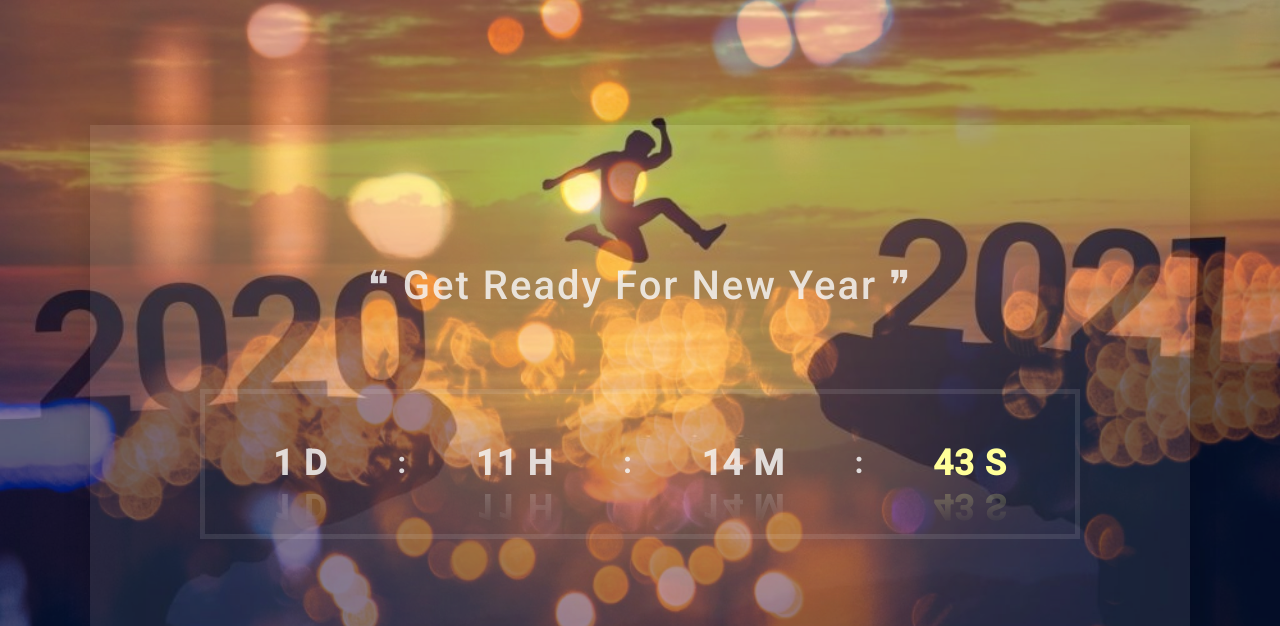
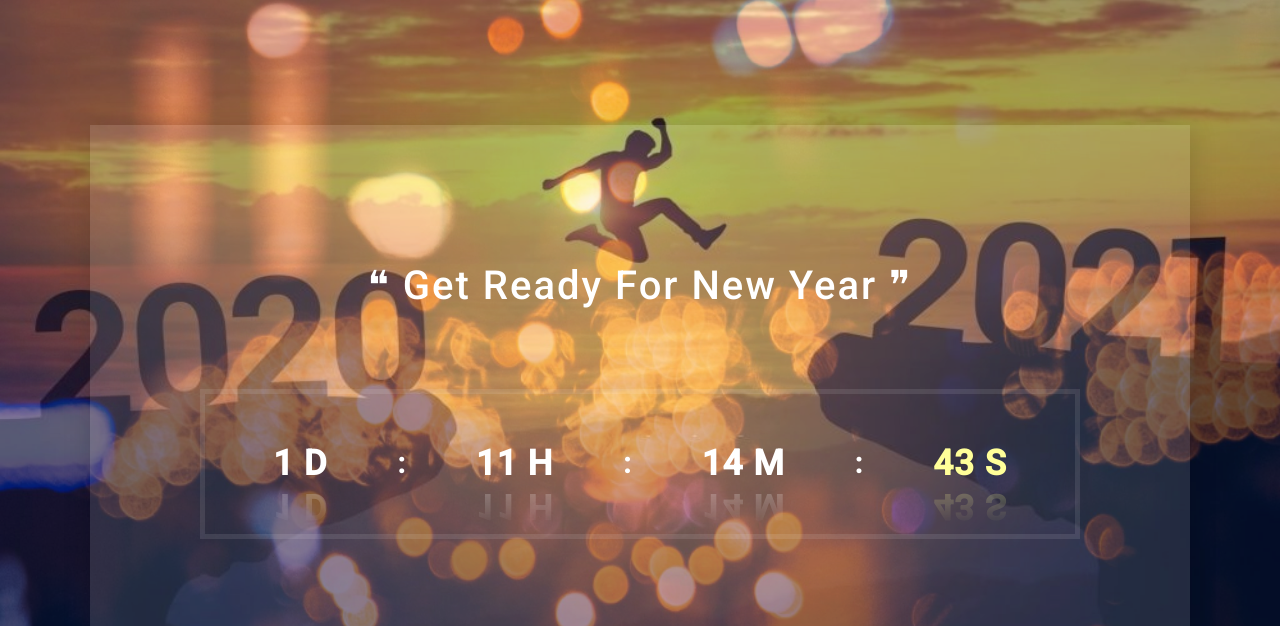
Before and after one commit to zerokira123/new_year, a plain HTML site: page index.html in a window 1280 px wide. Shown: the top 626 px of the page. Drawn offline with Linux system fonts and the light colour scheme.

Commit message:
Update style.css

```diff
--- a/style.css
+++ b/style.css
@@ -49,8 +49,8 @@ body{
 	align-items: center;
 	justify-content: center;
 	flex-direction: column;
-	color: rgba(245, 245, 245, 0.836);
-	background: rgba(245,245,245,0.08);
+	color: rgb(255, 255, 255);
+	background: rgba(245, 245, 245, 0.122);
 	box-shadow: 0.1px 4px 25px 2px rgba(10,10,10,0.15);
 	overflow: hidden;
 }
```
